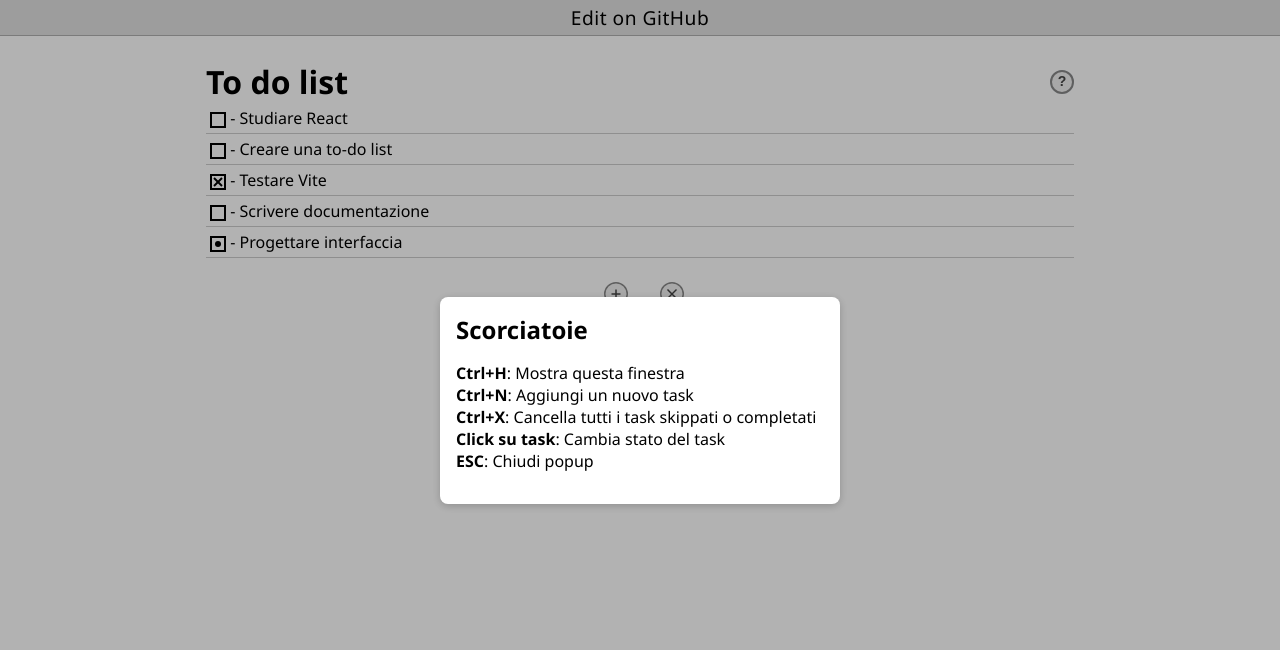
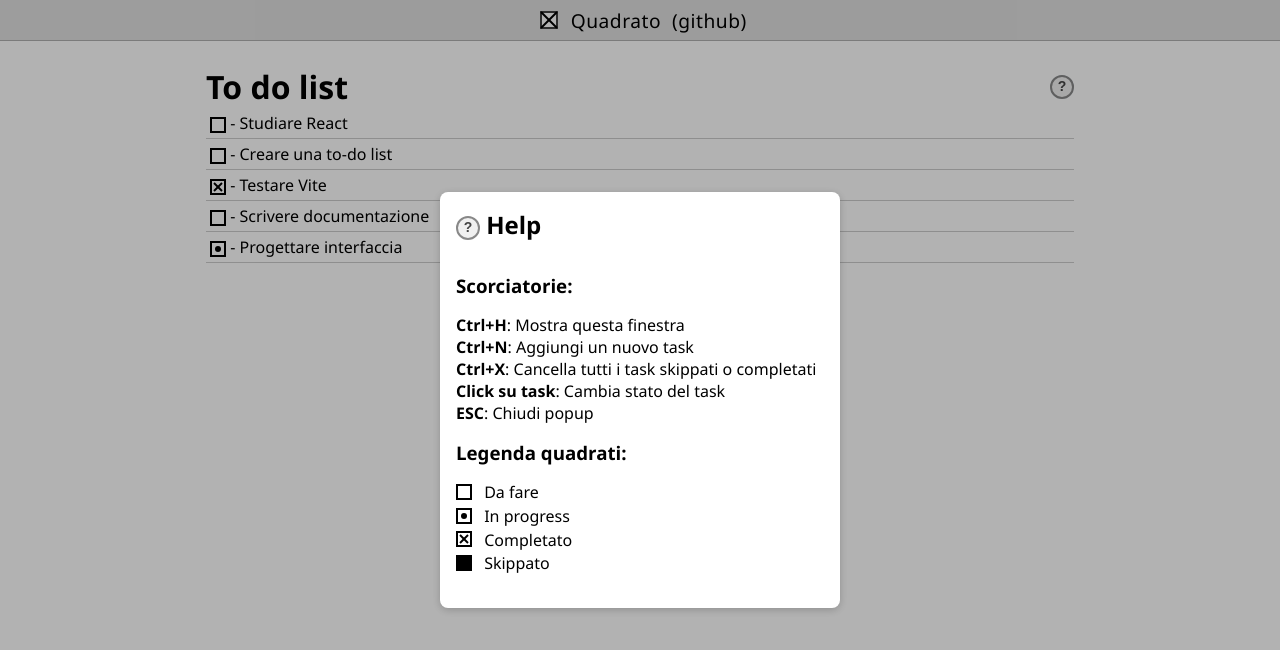
Before and after one commit to sensorario/quadrato, a React (Vite) app: page / in a window 1280 px wide. Both pictures are taken after a click on the element "Shortcut info". Shown: the top 650 px of the page. Built offline with nearby package versions, Linux system fonts and the light colour scheme.

Commit message:
feat(legenda): add missing legenda

```diff
--- a/index.html
+++ b/index.html
@@ -8,11 +8,6 @@
     <link rel="stylesheet" href="style.css" referrerpolicy="no-referrer" />
   </head>
   <body>
-      <div class="top-bar">
-        <a  href="https://github.com/sensorario/quadrato" target="_blank" rel="noopener">
-          Edit on GitHub
-        </a>
-      </div>
     <div id="root"></div>
     <script type="module" src="/src/main.jsx"></script>
   </body>
--- a/src/App.jsx
+++ b/src/App.jsx
@@ -5,6 +5,7 @@ import HelpModal from './components/HelpModal';
 import TaskList from './components/TaskList';
 import { Header } from './components/Header';
 import { STATUS_ENUM, STATUS } from './utils';
+import LogoIcon from './components/LogoIcon';
 
 const initialTasks = [
   { id: 1, title: 'Studiare React', status: STATUS_ENUM.TODO },
@@ -79,6 +80,11 @@ function App() {
   };
 
   return (
+    <div className="foo">
+
+      <div className="top-bar">
+        <LogoIcon />&nbsp;Quadrato&nbsp; (<a href="https://github.com/sensorario/quadrato" target="_blank" rel="noopener">github</a>)
+      </div>
       <div className="app-container">
         <Header setShowHelp={setShowHelp} />
         <TaskList tasks={tasks} onTaskClick={handleClick} />
@@ -118,6 +124,7 @@ function App() {
           handleAddTask={handleAddTask}
           setShowPopup={setShowPopup} />}
       </div>
+    </div>
   );
 }
 
--- a/src/components/HelpModal.tsx
+++ b/src/components/HelpModal.tsx
@@ -1,10 +1,13 @@
+import HelpIcon from "./HelpIcon";
+
 export const HelpModal = ({ setShowHelp }) => ((
     <div className="modal-overlay" onClick={() => setShowHelp(false)}>
         <div
             className="modal"
             onClick={e => e.stopPropagation()}
         >
-            <h2>Scorciatoie</h2>
+            <h2><HelpIcon /> Help</h2>
+            <h3 style={{ marginTop: '2rem', marginBottom: '0.5rem' }}>Scorciatorie:</h3>
             <ul style={{ marginTop: '1rem', marginBottom: '1rem' }}>
                 <li><strong>Ctrl+H</strong>: Mostra questa finestra</li>
                 <li><strong>Ctrl+N</strong>: Aggiungi un nuovo task</li>
@@ -12,6 +15,13 @@ export const HelpModal = ({ setShowHelp }) => ((
                 <li><strong>Click su task</strong>: Cambia stato del task</li>
                 <li><strong>ESC</strong>: Chiudi popup</li>
             </ul>
+            <h3 style={{ marginTop: '1rem', marginBottom: '0.5rem' }}>Legenda quadrati:</h3>
+            <ul style={{ marginTop: '1rem', marginBottom: '1rem' }}>
+                <li><span style={{ verticalAlign: 'middle', marginRight: 8 }}><svg width="16" height="16"><rect x="1" y="1" width="14" height="14" fill="white" stroke="black" strokeWidth="2" /></svg></span> Da fare</li>
+                <li><span style={{ verticalAlign: 'middle', marginRight: 8 }}><svg width="16" height="16"><rect x="1" y="1" width="14" height="14" fill="white" stroke="black" strokeWidth="2" /><circle cx="8" cy="8" r="3" fill="black" /></svg></span> In progress</li>
+                <li><span style={{ verticalAlign: 'middle', marginRight: 8 }}><svg width="16" height="16"><rect x="1" y="1" width="14" height="14" fill="white" stroke="black" strokeWidth="2" /><line x1="4" y1="4" x2="12" y2="12" stroke="black" strokeWidth="2" /><line x1="12" y1="4" x2="4" y2="12" stroke="black" strokeWidth="2" /></svg></span> Completato</li>
+                <li><span style={{ verticalAlign: 'middle', marginRight: 8 }}><svg width="16" height="16"><rect x="1" y="1" width="14" height="14" fill="black" stroke="black" strokeWidth="2" /></svg></span> Skippato</li>
+            </ul>
         </div>
     </div>
 ));
--- /dev/null
+++ b/src/components/LogoIcon.jsx
@@ -0,0 +1,17 @@
+import React from "react";
+
+const LogoIcon = ({ size = 32, style = {} }) => (
+    <svg
+        width={size}
+        height={size}
+        viewBox="0 0 32 32"
+        xmlns="http://www.w3.org/2000/svg"
+        style={style}
+    >
+        <rect x="8" y="8" width="16" height="16" fill="#fff" stroke="#444" strokeWidth="2" />
+        <line x1="8" y1="8" x2="24" y2="24" stroke="#000000ff" strokeWidth="2" />
+        <line x1="24" y1="8" x2="8" y2="24" stroke="#000000ff" strokeWidth="2" />
+    </svg>
+);
+
+export default LogoIcon;
```
Lines whose indentation alone changed are shown as unchanged.
